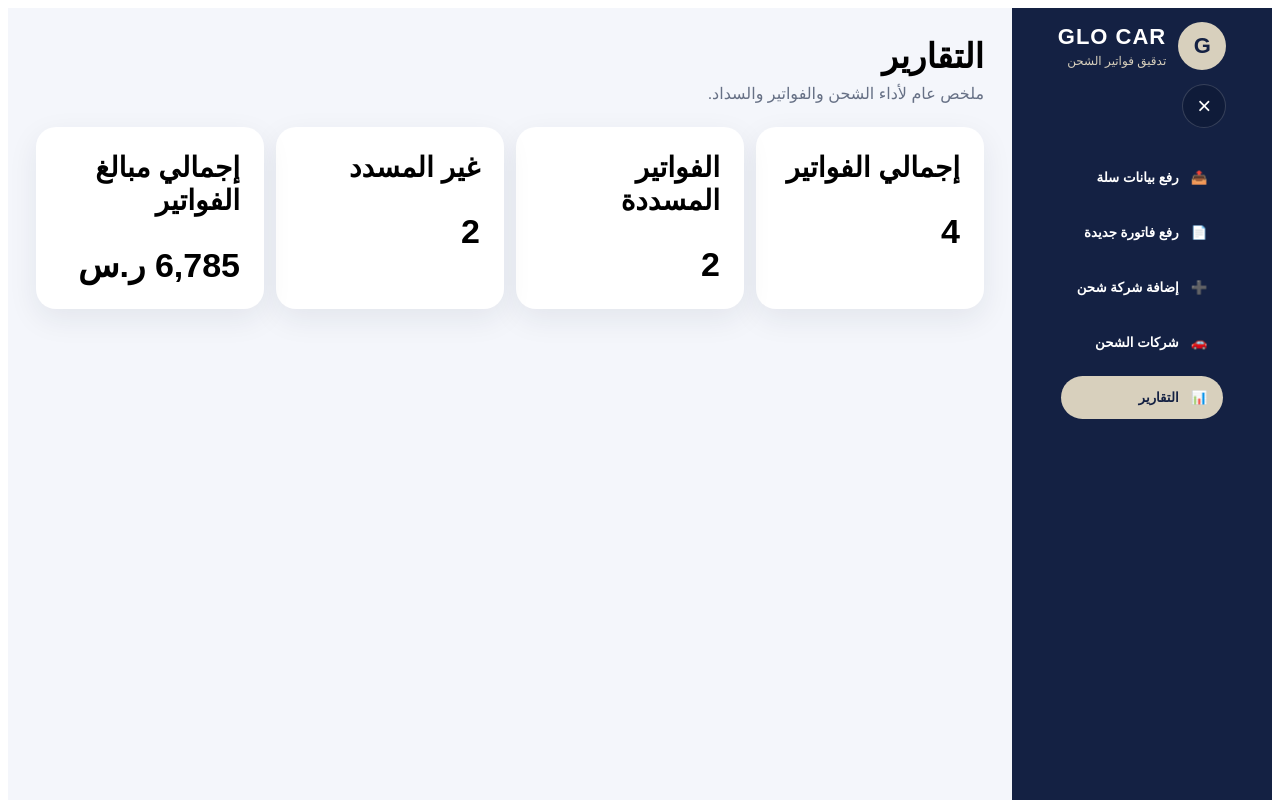
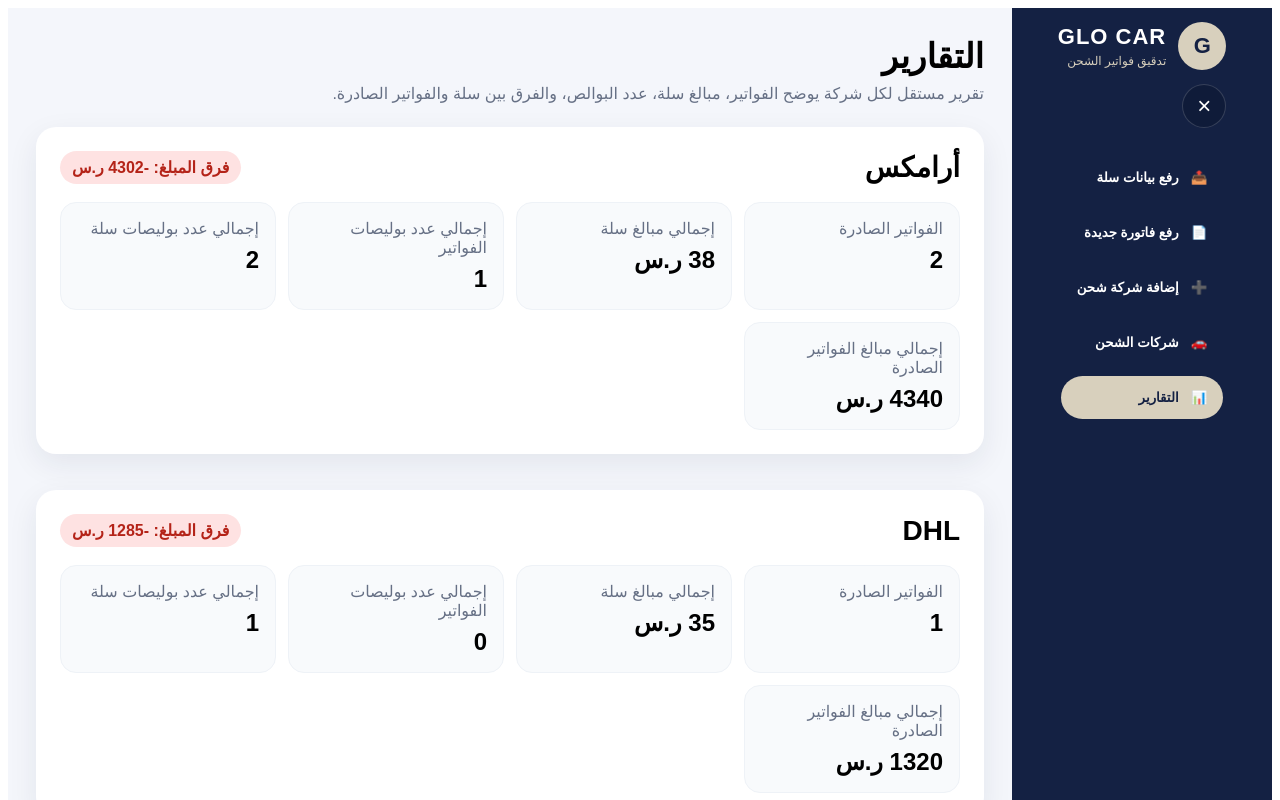
Before and after one commit to basem199b/glocar-shipping-audit, a Next.js app: page / in a window 1280 px wide. Both pictures are taken after a click on the button "التقارير". Shown: the top 800 px of the page. Built offline with nearby package versions, Linux system fonts and the light colour scheme.

Commit message:
Make reports grouped by carrier with Salla and invoice differences

```diff
--- a/app/page.tsx
+++ b/app/page.tsx
@@ -26,7 +26,7 @@ const initialInvoices = [
 
 const sampleShipments = [
   { carrier: 'أرامكس', waybill: '341997001', source: 'سلة', order: 'ORD-1001', amount: 18, status: 'مفوترة' },
-  { carrier: 'أرامكس', waybill: '341997002', source: 'سلة', order: 'ORD-1002', amount: 0, status: 'غير مفوترة' },
+  { carrier: 'أرامكس', waybill: '341997002', source: 'سلة', order: 'ORD-1002', amount: 20, status: 'غير مفوترة' },
   { carrier: 'أرامكس', waybill: '341997003', source: 'الفاتورة', order: 'غير مطابق', amount: 22, status: 'مفوترة' },
   { carrier: 'DHL', waybill: 'DHL-7781', source: 'سلة', order: 'ORD-1008', amount: 35, status: 'غير مفوترة' },
   { carrier: 'سمسا', waybill: 'SMSA-4491', source: 'الفاتورة', order: 'ORD-1012', amount: 19, status: 'مفوترة' },
@@ -54,10 +54,7 @@ export default function HomePage() {
     <main style={{ minHeight: '100vh', background: '#f4f6fb', direction: 'rtl', fontFamily: 'Arial', display: 'flex' }}>
       <aside style={{ ...sidebarStyle, width: sidebarOpen ? 260 : 64 }}>
         <div style={{ display: 'grid', placeItems: sidebarOpen ? 'stretch' : 'center', gap: 14, marginBottom: 28 }}>
-          <div style={brandWrap}>
-            <div style={logoCircle}>G</div>
-            {sidebarOpen && <div><h1 style={brandTitle}>GLO CAR</h1><p style={brandSub}>تدقيق فواتير الشحن</p></div>}
-          </div>
+          <div style={brandWrap}><div style={logoCircle}>G</div>{sidebarOpen && <div><h1 style={brandTitle}>GLO CAR</h1><p style={brandSub}>تدقيق فواتير الشحن</p></div>}</div>
           <button onClick={() => setSidebarOpen(!sidebarOpen)} style={collapseButton}>{sidebarOpen ? '×' : '☰'}</button>
         </div>
         <nav style={{ display: 'grid', gap: 12 }}>{menuItems.map((item) => <button key={item.id} onClick={() => setActiveMenu(item.id)} title={item.label} style={{ ...navButton, ...(sidebarOpen ? navButtonOpen : navButtonClosed), ...(activeMenu === item.id ? activeButton : {}) }}><span>{item.icon}</span>{sidebarOpen && <span>{item.label}</span>}</button>)}</nav>
@@ -67,7 +64,7 @@ export default function HomePage() {
         {activeMenu === 'invoice' && <InvoicePage pdfFile={pdfFile} setPdfFile={setPdfFile} selectedCarrier={selectedCarrier} setSelectedCarrier={setSelectedCarrier} carriers={carrierNames} />}
         {activeMenu === 'carrier' && <CarrierManagementPage newCarrierName={newCarrierName} setNewCarrierName={setNewCarrierName} addCarrier={addCarrier} carriers={carriers} deletedCarriers={deletedCarriers} deleteCarrier={deleteCarrier} restoreCarrier={restoreCarrier} />}
         {activeMenu === 'companies' && <CarrierReportsPage carriers={carriers} invoices={invoices} attachReceipt={attachReceipt} deleteReceipt={deleteReceipt} />}
-        {activeMenu === 'reports' && <ReportsPage />}
+        {activeMenu === 'reports' && <ReportsPage carriers={carriers} invoices={invoices} />}
       </section>
     </main>
   )
@@ -76,9 +73,45 @@ export default function HomePage() {
 function PageHeader({ title, desc }: { title: string; desc: string }) { return <header style={{ marginBottom: 24 }}><h2 style={{ margin: 0, fontSize: 34 }}>{title}</h2><p style={{ color: '#667085', marginTop: 8 }}>{desc}</p></header> }
 function openAttachment(fileName: string) { if (!fileName) return; alert(`معاينة الملف: ${fileName}\n\nفي النسخة القادمة سيتم فتح الملف الفعلي من التخزين بعد ربط قاعدة البيانات والملفات.`) }
 
-function ReportsPage() {
-  return <><PageHeader title="التقارير" desc="ملخص عام لأداء الشحن والفواتير والسداد." /><div style={miniGrid}><div style={cardStyle}><h3 style={titleStyle}>إجمالي الفواتير</h3><strong style={bigNumber}>4</strong></div><div style={cardStyle}><h3 style={titleStyle}>الفواتير المسددة</h3><strong style={bigNumber}>2</strong></div><div style={cardStyle}><h3 style={titleStyle}>غير المسدد</h3><strong style={bigNumber}>2</strong></div><div style={cardStyle}><h3 style={titleStyle}>إجمالي مبالغ الفواتير</h3><strong style={bigNumber}>6,785 ر.س</strong></div></div></>
+function ReportsPage({ carriers, invoices }: { carriers: typeof initialCarriers; invoices: typeof initialInvoices }) {
+  const rows = carriers.map((carrier) => {
+    const carrierInvoices = invoices.filter((invoice) => invoice.carrier === carrier.name)
+    const sallaShipments = sampleShipments.filter((shipment) => shipment.carrier === carrier.name && shipment.source === 'سلة')
+    const invoiceShipments = sampleShipments.filter((shipment) => shipment.carrier === carrier.name && shipment.source === 'الفاتورة')
+    const invoiceAmount = carrierInvoices.reduce((sum, invoice) => sum + invoice.amount, 0)
+    const sallaAmount = sallaShipments.reduce((sum, shipment) => sum + shipment.amount, 0)
+    const difference = sallaAmount - invoiceAmount
+    return {
+      carrier: carrier.name,
+      invoiceCount: carrierInvoices.length,
+      invoiceAmount,
+      sallaAmount,
+      invoiceWaybills: invoiceShipments.length,
+      sallaWaybills: sallaShipments.length,
+      difference,
+    }
+  })
+
+  return <><PageHeader title="التقارير" desc="تقرير مستقل لكل شركة يوضح الفواتير، مبالغ سلة، عدد البوالص، والفرق بين سلة والفواتير الصادرة." />
+    <div style={{ display: 'grid', gap: 18 }}>
+      {rows.map((row) => <div key={row.carrier} style={cardStyle}>
+        <div style={{ display: 'flex', justifyContent: 'space-between', alignItems: 'center', gap: 12, flexWrap: 'wrap', marginBottom: 18 }}>
+          <h3 style={{ ...titleStyle, margin: 0 }}>{row.carrier}</h3>
+          <span style={row.difference >= 0 ? greenBadge : redBadge}>فرق المبلغ: {row.difference} ر.س</span>
+        </div>
+        <div style={reportGrid}>
+          <ReportMetric label="الفواتير الصادرة" value={`${row.invoiceCount}`} />
+          <ReportMetric label="إجمالي مبالغ سلة" value={`${row.sallaAmount} ر.س`} />
+          <ReportMetric label="إجمالي عدد بوليصات الفواتير" value={`${row.invoiceWaybills}`} />
+          <ReportMetric label="إجمالي عدد بوليصات سلة" value={`${row.sallaWaybills}`} />
+          <ReportMetric label="إجمالي مبالغ الفواتير الصادرة" value={`${row.invoiceAmount} ر.س`} />
+        </div>
+      </div>)}
+    </div>
+  </>
 }
+
+function ReportMetric({ label, value }: { label: string; value: string }) { return <div style={reportMetric}><p style={{ margin: 0, color: '#667085' }}>{label}</p><strong style={{ display: 'block', marginTop: 8, fontSize: 24 }}>{value}</strong></div> }
 
 function SallaPage({ excelFile, setExcelFile, carriers }: { excelFile: string; setExcelFile: (v: string) => void; carriers: string[] }) {
   const grouped = carriers.map((carrier) => ({ carrier, count: sampleShipments.filter((s) => s.carrier === carrier && s.source === 'سلة').length }))
@@ -120,11 +153,13 @@ const tabButton: CSSProperties = { background: '#f8fafc', color: '#142143', bord
 const activeTabButton: CSSProperties = { background: '#d8d0bd', borderColor: '#d8d0bd' }
 const greenBadge: CSSProperties = { background: '#dcfce7', color: '#027a48', borderRadius: 999, padding: '7px 12px', fontWeight: 800 }
 const yellowBadge: CSSProperties = { background: '#fef3c7', color: '#92400e', borderRadius: 999, padding: '7px 12px', fontWeight: 800 }
+const redBadge: CSSProperties = { background: '#fee2e2', color: '#b42318', borderRadius: 999, padding: '7px 12px', fontWeight: 800 }
 const successBox: CSSProperties = { background: '#ecfdf3', color: '#027a48', padding: 12, borderRadius: 12, fontWeight: 700, marginTop: 12 }
 const noteStyle: CSSProperties = { color: '#344054', lineHeight: 1.9, background: '#f8fafc', padding: 14, borderRadius: 14, marginTop: 14 }
 const miniGrid: CSSProperties = { display: 'grid', gridTemplateColumns: 'repeat(auto-fit,minmax(160px,1fr))', gap: 12, marginTop: 14 }
 const miniCard: CSSProperties = { background: '#eef2f7', borderRadius: 14, padding: 14, display: 'grid', gap: 6 }
-const bigNumber: CSSProperties = { display: 'block', marginTop: 12, fontSize: 34 }
+const reportGrid: CSSProperties = { display: 'grid', gridTemplateColumns: 'repeat(auto-fit,minmax(210px,1fr))', gap: 12 }
+const reportMetric: CSSProperties = { background: '#f8fafc', border: '1px solid #eef2f7', borderRadius: 16, padding: 16 }
 const descStyle: CSSProperties = { color: '#667085', lineHeight: 1.9 }
 const titleStyle: CSSProperties = { marginTop: 0, fontSize: 28 }
 const inputStyle: CSSProperties = { width: '100%', padding: 15, borderRadius: 14, border: '1px solid #d0d5dd', fontWeight: 700, boxSizing: 'border-box' }
```
